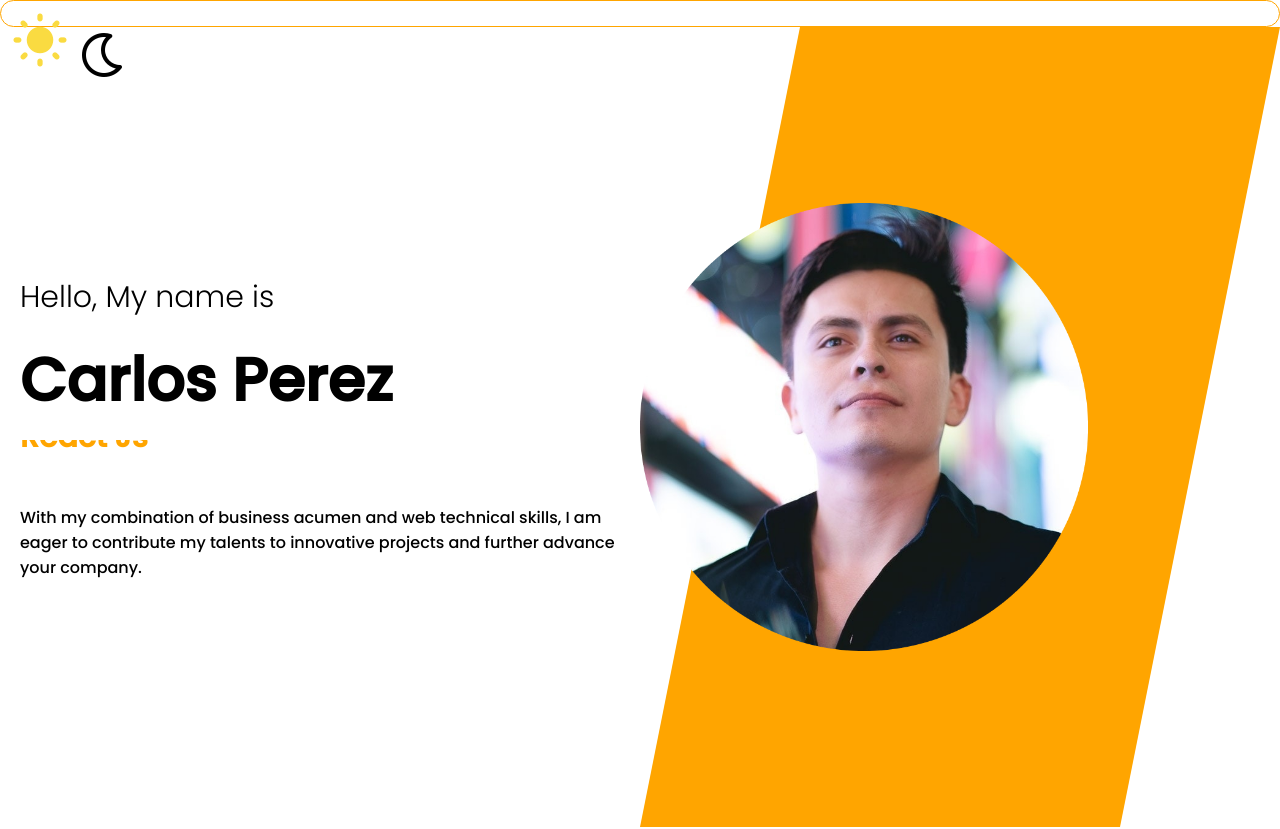
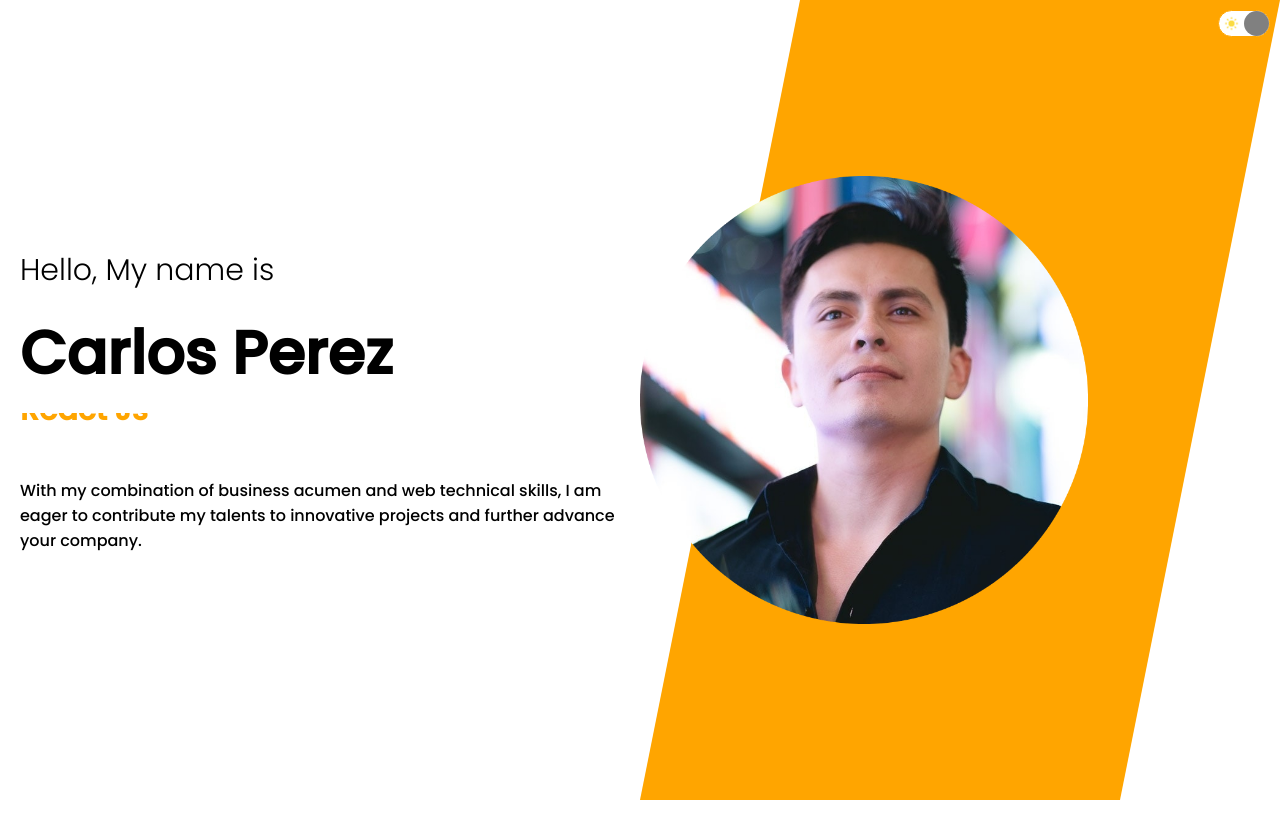
Before and after one commit to pbcarloz/Portafolio-personal, a React (Create React App) app: page / in a window 1280 px wide. Shown: the top 829 px of the page. Built offline with nearby package versions, Linux system fonts and the light colour scheme.

Commit message:
added darkmode

```diff
--- a/src/App.js
+++ b/src/App.js
@@ -1,14 +1,25 @@
 
+import { useContext } from 'react';
 import './App.css';
 import About from './components/about/about-component';
 import Contact from './components/contact/contact.component';
 import Intro from './components/intro/intro-component';
 import ProductList from './components/productList/product-list.component';
 import Toggle from './components/toggle/toggle.component';
+import { ThemeContext } from './context';
+
+
 
 function App() {
+  const theme = useContext(ThemeContext);
+  const darkMode = theme.state.darkMode;
   return (
-    <div className="App">
+    <div
+      style={{
+        backgroundColor: darkMode ? "#222" : "white",
+        color: darkMode && "white",
+      }}
+    >
       <Toggle />
       <Intro />
       <About />
--- a/src/components/contact/contact.component.jsx
+++ b/src/components/contact/contact.component.jsx
@@ -1,13 +1,17 @@
 import "./contact.style.css"
-import React, { useState } from 'react';
+import React, { useContext, useState } from 'react';
 import { useRef } from "react";
 import Phone from '../../img/icons8-phone-50.png'
 import Email from '../../img//icons8-mail-account-48.png'
 import Address from '../../img/icons8-home-address-50.png'
 
 import emailjs from '@emailjs/browser';
+import { ThemeContext } from "../../context";
 
 const Contact = () => {
+    const theme = useContext(ThemeContext);
+    const darkMode = theme.state.darkMode;
+
     const formRef = useRef();
 
     const [complete, setComplete] = useState(false);
@@ -97,10 +101,11 @@ const Contact = () => {
                         <b>What is you challenge?</b> Always up to make things work.
                     </p>
                     <form ref={formRef} onSubmit={handleSubmit} id="form_fields">
-                        <input type="text" placeholder="Name" name="user_name" id="user_name" />
-                        <input type="text" placeholder="Subject" name="user_subject" id="user_subject" />
-                        <input type="text" placeholder="Email" name="user_email" id="user_email" />
-                        <textarea rows="5" placeholder="Message" name="message" id="user_message" />
+                        <input style={{ backgroundColor: darkMode && "#333" }} type="text" placeholder="Name" name="user_name" id="user_name" />
+                        <input style={{ backgroundColor: darkMode && "#333" }} type="text" placeholder="Subject" name="user_subject" id="user_subject" />
+                        <input style={{ backgroundColor: darkMode && "#333" }} type="text" placeholder="Name" name="user_name" id="user_name" />
+                        <input style={{ backgroundColor: darkMode && "#333" }} type="text" placeholder="Email" name="user_email" id="user_email" />
+                        <textarea style={{ backgroundColor: darkMode && "#333" }} rows="5" placeholder="Message" name="message" id="user_message" />
                         <button>Submit</button>
                         {complete && " Thank you"}
                     </form>
--- a/src/components/toggle/toggle.component.jsx
+++ b/src/components/toggle/toggle.component.jsx
@@ -1,14 +1,21 @@
-import React from 'react';
+import React, { useContext } from 'react';
 import './toggle.style.css'
 import Sun from '../../img/icons8-light-mode-78.png'
 import Moon from '../../img/icons8-dark-mode-48.png'
+import { ThemeContext } from '../../context';
 
 const Toggle = () => {
+    const theme = useContext(ThemeContext);
+    const handleClick = () => {
+        theme.dispatch({ type: "TOGGLE" })
+    }
     return (
         <div className='t'>
             <img src={Sun} alt="sun" className='t-icon' />
             <img src={Moon} alt="moon" className='t-icon' />
-            <div className='t-button'></div>
+            <div className='t-button' onClick={handleClick}
+                style={{ left: theme.state.darkMode ? 0 : 25 }}>
+            </div>
         </div>
     );
 };
--- a/src/components/toggle/toggle.style.css
+++ b/src/components/toggle/toggle.style.css
@@ -1,6 +1,29 @@
 .t {
-    widows: 50px;
+    width: 50px;
     height: 25px;
     border-radius: 20px;
     border: 1px solid orange;
+    background-color: white;
+    position: fixed;
+    top: 10px;
+    right: 10px;
+    z-index: 999;
+    display: flex;
+    align-items: center;
+    justify-content: space-around;
 }
+
+.t-icon {
+    width: 19px;
+    height: 19px;
+}
+
+.t-button {
+    width: 25px;
+    height: 25px;
+    border-radius: 50%;
+    background-color: grey;
+    position: absolute;
+    cursor: pointer;
+    left: 0;
+}
--- /dev/null
+++ b/src/context.js
@@ -0,0 +1,23 @@
+import { createContext, useReducer } from "react"
+
+export const ThemeContext = createContext();
+
+const INITIAL_STATE = { darkMode: false };
+
+const themeReducer = (state, action) => {
+    switch (action.type) {
+        case "TOGGLE":
+            return { darkMode: !state.darkMode };
+        default:
+            return state;
+    }
+};
+
+export const ThemeProvider = (props) => {
+    const [state, dispatch] = useReducer(themeReducer, INITIAL_STATE);
+    return (
+        <ThemeContext.Provider value={{ state, dispatch }}>
+            {props.children}
+        </ThemeContext.Provider>
+    )
+}
--- a/src/index.js
+++ b/src/index.js
@@ -3,11 +3,14 @@ import ReactDOM from 'react-dom/client';
 import './index.css';
 import App from './App';
 import reportWebVitals from './reportWebVitals';
+import { ThemeProvider } from './context';
 
 const root = ReactDOM.createRoot(document.getElementById('root'));
 root.render(
   <React.StrictMode>
-    <App />
+    <ThemeProvider>
+      <App />
+    </ThemeProvider>
   </React.StrictMode>
 );
 
```
